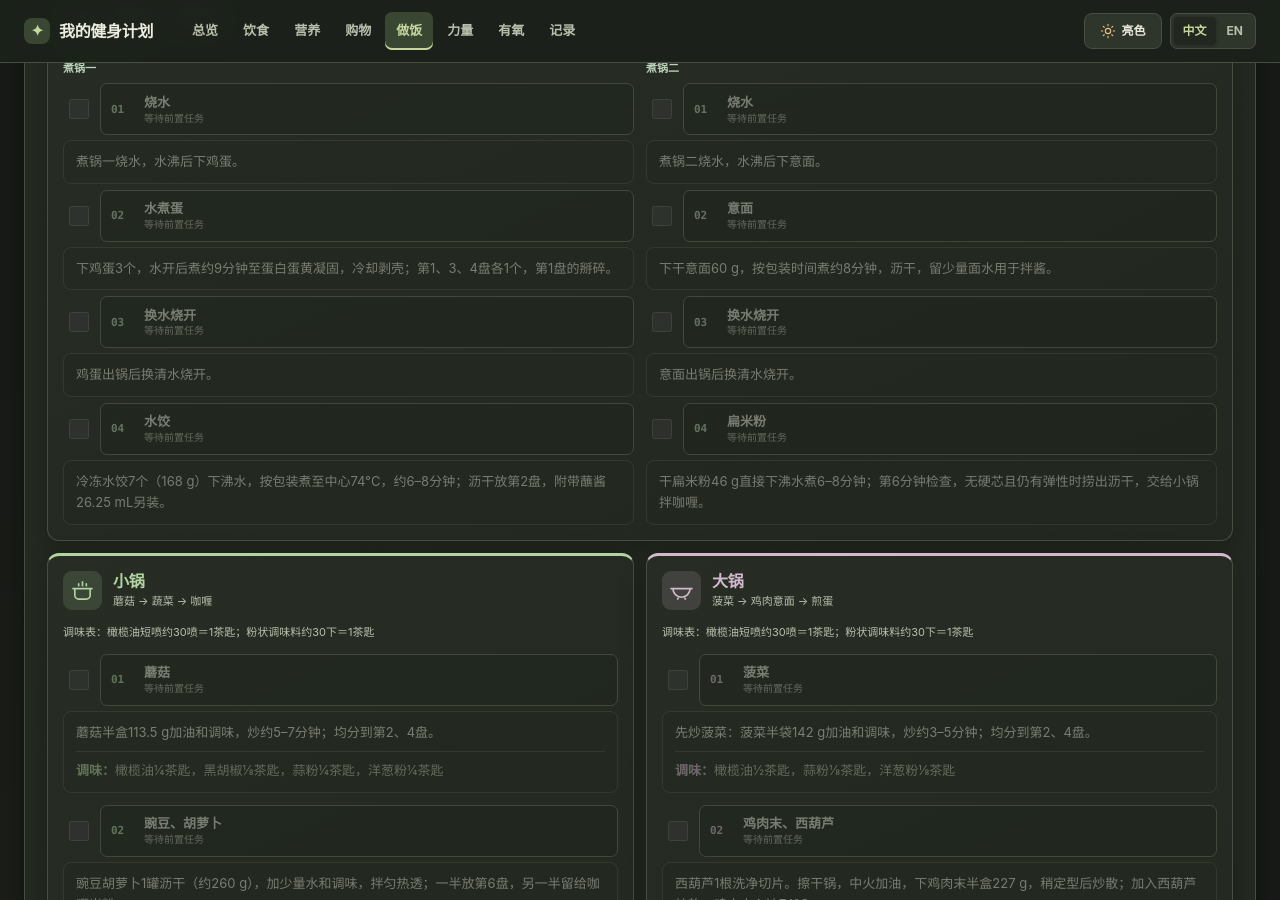
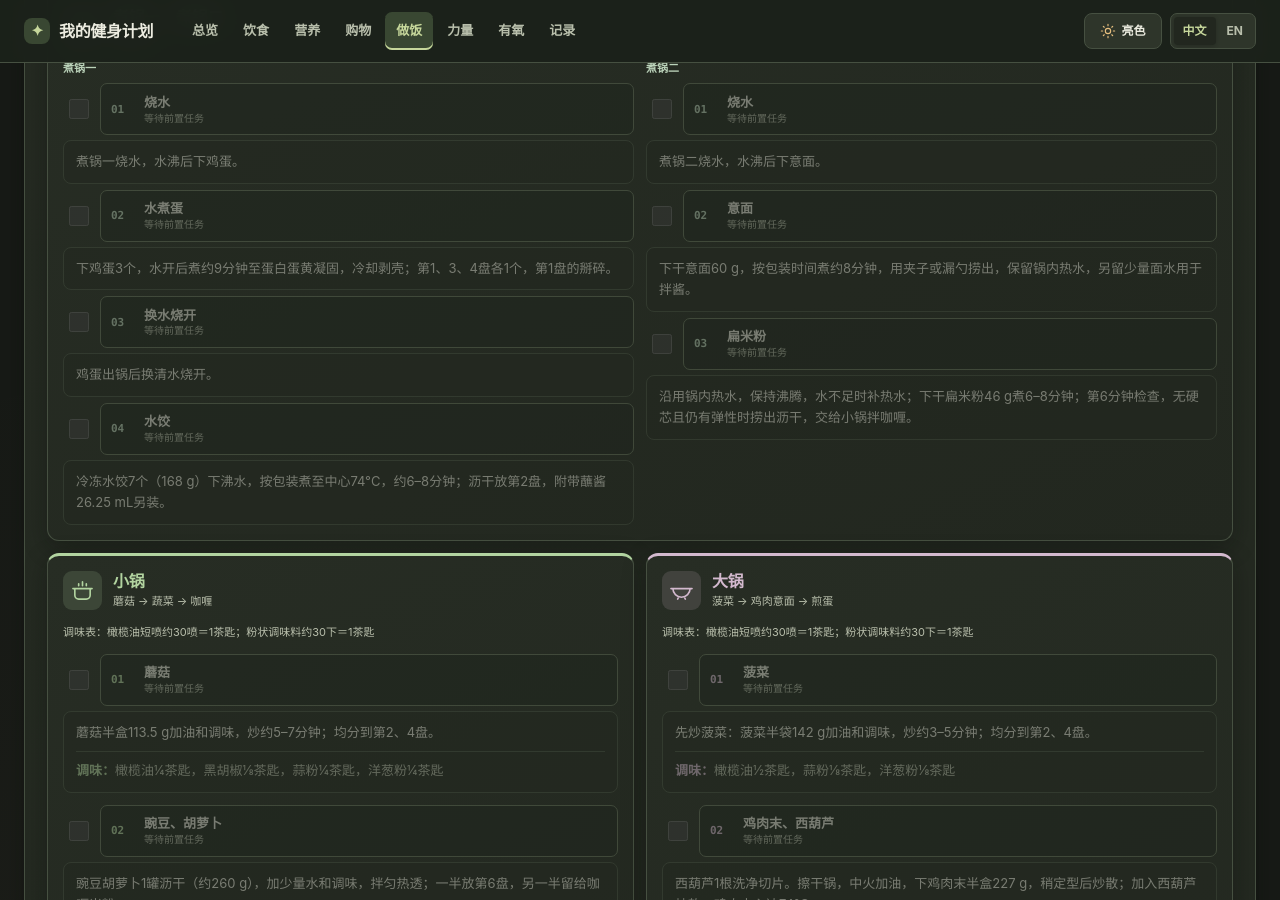
Before and after one commit to yunhaixiang/fitness, a Jekyll site: the page built from cooking.md, in a window 1280 px wide and 900 px high, scrolled down 2804 px. Built offline with Jekyll 4.4.1, drawn with Linux system fonts in a browser that asks for light colours.

Commit message:
Reuse pasta water for rice noodles

```diff
--- a/assets/cooking-flow.js
+++ b/assets/cooking-flow.js
@@ -46,8 +46,7 @@
     {"id": "dumplings", "label": ["水饺", "Boiled Dumplings"], "note": ["", ""], "group": "pots", "before": ["dumpling-water"], "link": "#cook-dumplings", "resource": "pot-1", "minutes": 8},
     {"id": "pasta-water", "label": ["烧水", "Boil Water"], "note": ["", ""], "group": "pots", "before": ["ready"], "link": "#cook-pasta-water", "manual": true, "resource": "pot-2", "minutes": 1},
     {"id": "pasta", "label": ["意面", "Spaghetti"], "note": ["", ""], "group": "pots", "before": ["pasta-water"], "link": "#cook-pasta", "resource": "pot-2", "minutes": 8},
-    {"id": "noodle-water", "label": ["换水烧开", "Boil Fresh Water"], "note": ["", ""], "group": "pots", "before": ["pasta"], "link": "#cook-noodle-water", "manual": true, "resource": "pot-2", "minutes": 1},
-    {"id": "noodles", "label": ["扁米粉", "Rice Noodles"], "note": ["", ""], "group": "pots", "before": ["noodle-water"], "link": "#cook-noodles", "resource": "pot-2", "minutes": 6},
+    {"id": "noodles", "label": ["扁米粉", "Rice Noodles"], "note": ["", ""], "group": "pots", "before": ["pasta"], "link": "#cook-noodles", "resource": "pot-2", "minutes": 6},
     {"id": "mushroom", "label": ["蘑菇", "Mushrooms"], "note": ["", ""], "group": "small-wok", "before": ["ready"], "link": "#cook-mushroom", "minutes": 7},
     {"id": "peas", "label": ["豌豆、胡萝卜", "Peas and Carrots"], "note": ["", ""], "group": "small-wok", "before": ["mushroom"], "link": "#cook-peas", "minutes": 3},
     {"id": "curry", "label": ["咖喱扁米粉", "Curry Rice Noodles"], "note": ["", ""], "group": "small-wok", "before": ["peas", "noodles"], "link": "#cook-curry", "minutes": 6},
@@ -71,7 +70,7 @@
     {"id": "finish", "icon": "finish", "title": ["收尾", "Finish"], "hint": ["分盘、入冰箱、清洗", "Portion, Refrigerate and Clean"]}
   ];
 
-  const instructionSections = [["cold", "cold", ["cold-first", "cold-second"]], ["rice", "rice", ["prep-rice", "rice"]], ["oven", "oven", ["oven-heat-start", "oven-heat", "prep-chicken", "chicken", "prep-potato", "potato", "prep-ribs", "ribs", "meatballs", "prep-shrimp", "shrimp"]], ["air-fryer", "air", ["prep-salmon", "air-heat-start", "air-heat", "salmon", "haddock"]], ["pot-one", "pots", ["egg-water", "eggs", "dumpling-water", "dumplings"]], ["pot-two", "pots", ["pasta-water", "pasta", "noodle-water", "noodles"]], ["small-wok", "small-wok", ["mushroom", "peas", "curry"]], ["large-wok", "large-wok", ["spinach", "ground", "tomato", "fried-eggs"]], ["wraps", "wrap", ["wrap", "sandwich"]]];
+  const instructionSections = [["cold", "cold", ["cold-first", "cold-second"]], ["rice", "rice", ["prep-rice", "rice"]], ["oven", "oven", ["oven-heat-start", "oven-heat", "prep-chicken", "chicken", "prep-potato", "potato", "prep-ribs", "ribs", "meatballs", "prep-shrimp", "shrimp"]], ["air-fryer", "air", ["prep-salmon", "air-heat-start", "air-heat", "salmon", "haddock"]], ["pot-one", "pots", ["egg-water", "eggs", "dumpling-water", "dumplings"]], ["pot-two", "pots", ["pasta-water", "pasta", "noodles"]], ["small-wok", "small-wok", ["mushroom", "peas", "curry"]], ["large-wok", "large-wok", ["spinach", "ground", "tomato", "fried-eggs"]], ["wraps", "wrap", ["wrap", "sandwich"]]];
   const instructions = new Map(), seasonings = new Map(), seasoningNotes = new Map();
   const mergedSections = [];
   const seasoningSteps = {
--- a/cooking.md
+++ b/cooking.md
@@ -100,9 +100,8 @@ cooking: true
 <h2 id="pot-two" data-en="Pot 2">煮锅二线程</h2>
 <ol>
 <li data-en="Bring water to a boil in Pot 2 before adding spaghetti.">煮锅二烧水，水沸后下意面。</li>
-<li data-en="Add 60 g dry spaghetti and cook for about 8 minutes, following the pack. Drain and reserve a little pasta water.">下干意面60 g，按包装时间煮约8分钟，沥干，留少量面水用于拌酱。</li>
-<li data-en="After removing the spaghetti, refill with fresh water and bring to a boil.">意面出锅后换清水烧开。</li>
-<li data-en="Add 46 g dry rice noodles directly to boiling water and cook for 6–8 minutes. Check at 6 minutes; drain once there is no hard centre and the noodles are still springy. Transfer to the saucepan for the curry.">干扁米粉46 g直接下沸水煮6–8分钟；第6分钟检查，无硬芯且仍有弹性时捞出沥干，交给小锅拌咖喱。</li>
+<li data-en="Add 60 g dry spaghetti and cook for about 8 minutes, following the pack. Lift out with tongs or a strainer, keeping the hot water in the pot and reserving a little for the sauce.">下干意面60 g，按包装时间煮约8分钟，用夹子或漏勺捞出，保留锅内热水，另留少量面水用于拌酱。</li>
+<li data-en="Keep the same water boiling, topping up with hot water if needed. Add 46 g dry rice noodles and cook for 6–8 minutes. Check at 6 minutes; drain once there is no hard centre and the noodles are still springy. Transfer to the saucepan for the curry.">沿用锅内热水，保持沸腾，水不足时补热水；下干扁米粉46 g煮6–8分钟；第6分钟检查，无硬芯且仍有弹性时捞出沥干，交给小锅拌咖喱。</li>
 </ol>
 
 <h2 id="small-wok" data-en="Saucepan">小锅线程</h2>
```
